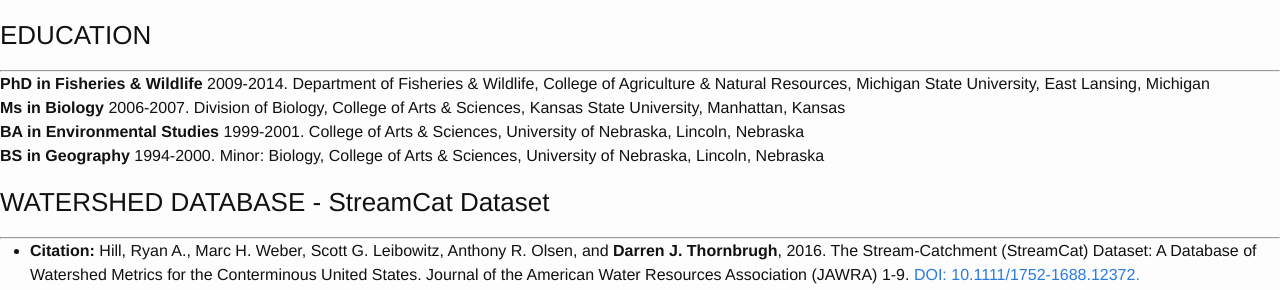
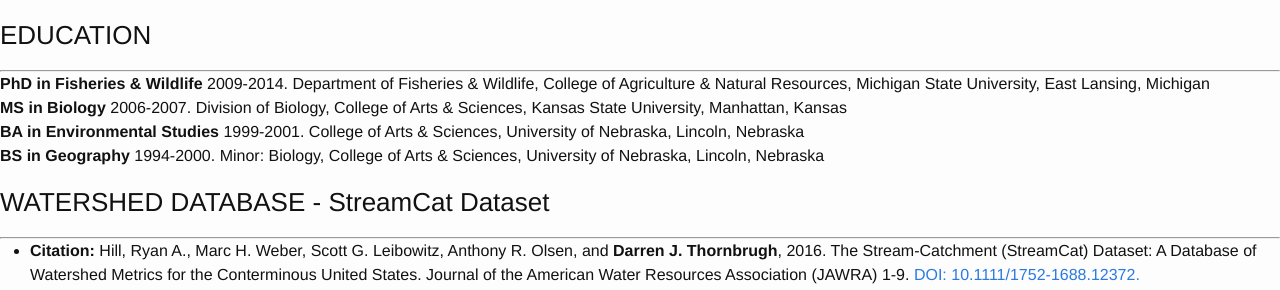
Before and after one commit to dthor/dthor.github.io, a Jekyll site: the page built from research/research.md, in a window 1280 px wide and 900 px high, scrolled down 1716 px. Shown: the part 161-451 px from the top of the window. Built offline with Jekyll 4.4.1, drawn with Linux system fonts in a browser that asks for light colours; nearby versions of some CDN libraries; some web fonts are replaced.

Commit message:
update
text

```diff
--- a/research/research.md
+++ b/research/research.md
@@ -50,7 +50,7 @@ Fig. 3. Thornbrugh et al. 2018, Index of Watershed Integrity for the conterminou
 ### EDUCATION
 ***
 **PhD in Fisheries & Wildlife** 2009-2014. Department of Fisheries & Wildlife, College of Agriculture & Natural Resources, Michigan State University, East Lansing, Michigan
-**Ms in Biology** 2006-2007. Division of Biology, College of Arts & Sciences, Kansas State University, Manhattan, Kansas
+**MS in Biology** 2006-2007. Division of Biology, College of Arts & Sciences, Kansas State University, Manhattan, Kansas
 **BA in Environmental Studies** 1999-2001. College of Arts & Sciences, University of Nebraska, Lincoln, Nebraska
 **BS in Geography** 1994-2000. Minor: Biology, College of Arts & Sciences, University of Nebraska, Lincoln, Nebraska
 
```
